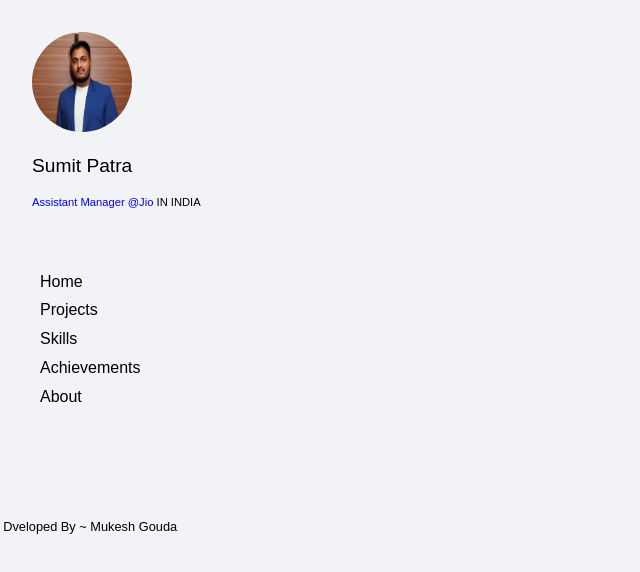
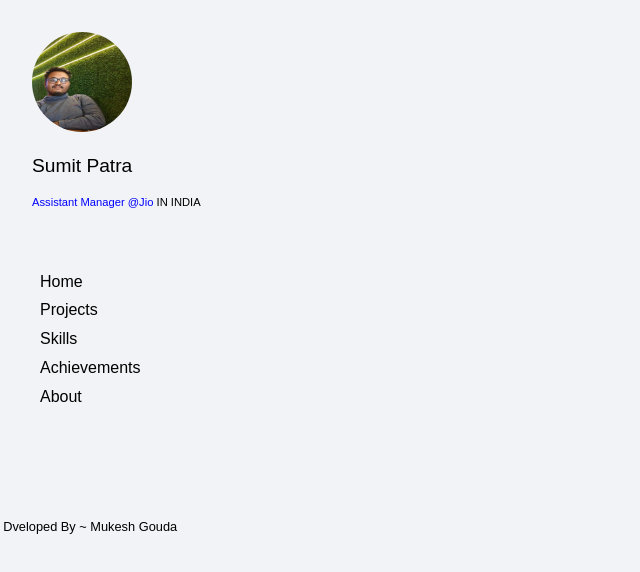
Before and after one commit to itmukesh-16/Sumit-Patra, a website: page sideBar.html in a window 1280 px wide. Shown: the whole page, without its empty margins (0-640 px from the left). Drawn offline with Linux system fonts and the light colour scheme.

Commit message:
udate profile

```diff
--- a/sideBar.html
+++ b/sideBar.html
@@ -67,7 +67,7 @@
 <body>
     <section>
         <div id="imgProfile">
-            <div><a href="#"><img src="/public/images/i3.jpg" height="100" width="100" alt=""></a></div>
+            <div><a href="#"><img src="./public/images/sumit.jpeg" height="100" width="100" alt=""></a></div>
             <div>
                 <p id="userName">Sumit Patra</p>
                 <p id="userProfession"><span id="profession">Assistant Manager @Jio</span> IN INDIA</p>
```
